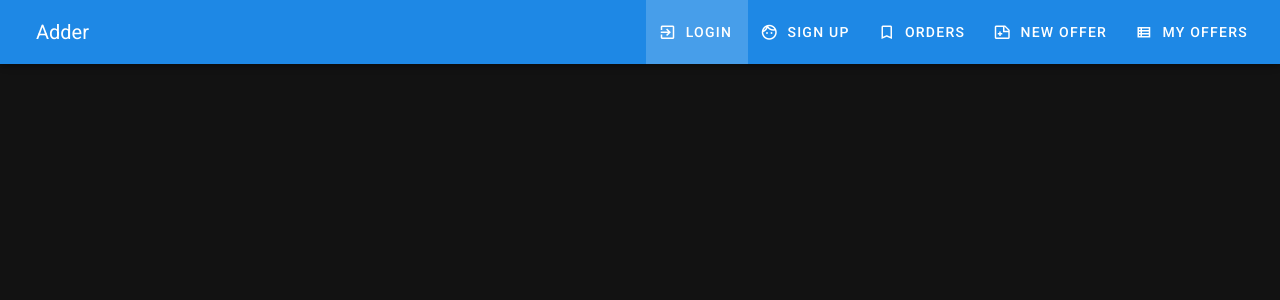
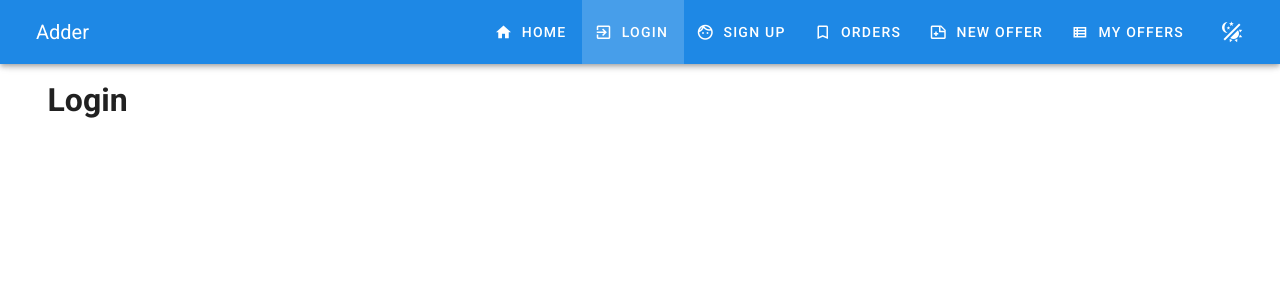
Before and after one commit to Lug-As/adder-spa, a Vue app: page /login in a window 1280 px wide. Shown: the top 300 px of the page. Built offline with nearby package versions, Linux system fonts and the light colour scheme.

Commit message:
Create page components and nav

```diff
--- a/package.json
+++ b/package.json
@@ -11,6 +11,7 @@
     "core-js": "^3.6.5",
     "vue": "^2.6.11",
     "vue-router": "^3.2.0",
+    "vuelidate": "^0.7.6",
     "vuetify": "^2.2.11",
     "vuex": "^3.4.0"
   },
--- a/src/App.vue
+++ b/src/App.vue
@@ -14,6 +14,7 @@
                      v-for="link in links"
                      :to="link.url"
                      :key="link.title"
+                     :exact="link.exact"
         >
           <v-list-item-icon>
             <v-icon>{{ link.icon }}</v-icon>
@@ -26,7 +27,7 @@
       </v-list>
     </v-navigation-drawer>
 
-    <v-app-bar app :color="mainColor">
+    <v-app-bar app :color="mainColor" dark>
       <v-app-bar-nav-icon @click="toggleDrawer" class="hidden-md-and-up"></v-app-bar-nav-icon>
       <v-toolbar-title>Adder</v-toolbar-title>
 
@@ -37,9 +38,15 @@
                v-for="link in links"
                :to="link.url"
                :key="link.title"
+               :exact="link.exact"
         >
           <v-icon left>{{ link.icon }}</v-icon>
           {{ link.title }}
+        </v-btn>
+        <v-btn color="transparent" elevation="0"
+               @click="toggleTheme"
+        >
+          <v-icon>mdi-theme-light-dark</v-icon>
         </v-btn>
       </v-toolbar-items>
     </v-app-bar>
@@ -58,17 +65,66 @@ export default {
   data: () => ({
     drawer: false,
     links: [
-      { title: 'Login', icon: 'mdi-login-variant', url: '/login' },
-      { title: 'Sign Up', icon: 'mdi-face-outline', url: '/signup' },
-      { title: 'Orders', icon: 'mdi-bookmark-outline', url: '/orders' },
-      { title: 'New offer', icon: 'mdi-note-plus-outline', url: '/new' },
-      { title: 'My offers', icon: 'mdi-view-list-outline', url: '/list' }
+      {
+        title: 'Home',
+        icon: 'mdi-home',
+        exact: true,
+        url: {
+          name: 'Home'
+        }
+      },
+      {
+        title: 'Login',
+        icon: 'mdi-login-variant',
+        url: {
+          name: 'Login'
+        }
+      },
+      {
+        title: 'Sign Up',
+        icon: 'mdi-face-outline',
+        url: {
+          name: 'SignUp'
+        }
+      },
+      {
+        title: 'Orders',
+        icon: 'mdi-bookmark-outline',
+        url: {
+          name: 'Orders'
+        }
+      },
+      {
+        title: 'New offer',
+        icon: 'mdi-note-plus-outline',
+        url: {
+          name: 'NewOffer'
+        }
+      },
+      {
+        title: 'My offers',
+        icon: 'mdi-view-list-outline',
+        url: {
+          name: 'OfferList'
+        }
+      }
     ],
     mainColor: 'blue darken-1'
   }),
   methods: {
     toggleDrawer () {
       this.drawer = !this.drawer
+    },
+    toggleTheme () {
+      const newTheme = !this.$vuetify.theme.dark
+      this.$vuetify.theme.dark = newTheme
+      localStorage.setItem('themeDark', newTheme)
+    }
+  },
+  mounted () {
+    const themeDark = localStorage.getItem('themeDark')
+    if (themeDark) {
+      this.$vuetify.theme.dark = themeDark
     }
   }
 }
--- /dev/null
+++ b/src/components/Auth/Login.vue
@@ -0,0 +1,19 @@
+<template>
+  <v-container>
+    <v-layout row>
+      <v-flex xs12>
+        <h1>Login</h1>
+      </v-flex>
+    </v-layout>
+  </v-container>
+</template>
+
+<script>
+export default {
+  data: () => ({})
+}
+</script>
+
+<style scoped>
+
+</style>
--- /dev/null
+++ b/src/components/Auth/SignUp.vue
@@ -0,0 +1,19 @@
+<template>
+  <v-container>
+    <v-layout row>
+      <v-flex xs12>
+        <h1>SignUp</h1>
+      </v-flex>
+    </v-layout>
+  </v-container>
+</template>
+
+<script>
+export default {
+  data: () => ({})
+}
+</script>
+
+<style scoped>
+
+</style>
--- /dev/null
+++ b/src/components/Home.vue
@@ -0,0 +1,21 @@
+<template>
+  <v-container>
+    <v-layout row>
+      <v-flex xs12>
+        <h1>Home</h1>
+      </v-flex>
+    </v-layout>
+  </v-container>
+</template>
+
+<script>
+export default {
+  data: () => ({
+
+  })
+}
+</script>
+
+<style scoped>
+
+</style>
--- /dev/null
+++ b/src/components/Offers/NewOffer.vue
@@ -0,0 +1,19 @@
+<template>
+  <v-container>
+    <v-layout row>
+      <v-flex xs12>
+        <h1>New Offer</h1>
+      </v-flex>
+    </v-layout>
+  </v-container>
+</template>
+
+<script>
+export default {
+  data: () => ({})
+}
+</script>
+
+<style scoped>
+
+</style>
--- /dev/null
+++ b/src/components/Offers/Offer.vue
@@ -0,0 +1,19 @@
+<template>
+  <v-container>
+    <v-layout row>
+      <v-flex xs12>
+        <h1>Offer</h1>
+      </v-flex>
+    </v-layout>
+  </v-container>
+</template>
+
+<script>
+export default {
+  data: () => ({})
+}
+</script>
+
+<style scoped>
+
+</style>
--- /dev/null
+++ b/src/components/Offers/OfferList.vue
@@ -0,0 +1,19 @@
+<template>
+  <v-container>
+    <v-layout row>
+      <v-flex xs12>
+        <h1>Offer List</h1>
+      </v-flex>
+    </v-layout>
+  </v-container>
+</template>
+
+<script>
+export default {
+  data: () => ({})
+}
+</script>
+
+<style scoped>
+
+</style>
--- /dev/null
+++ b/src/components/User/Orders.vue
@@ -0,0 +1,19 @@
+<template>
+  <v-container>
+    <v-layout row>
+      <v-flex xs12>
+        <h1>Orders</h1>
+      </v-flex>
+    </v-layout>
+  </v-container>
+</template>
+
+<script>
+export default {
+  data: () => ({})
+}
+</script>
+
+<style scoped>
+
+</style>
--- a/src/plugins/vuetify.js
+++ b/src/plugins/vuetify.js
@@ -7,6 +7,5 @@ Vue.use(Vuetify)
 export default new Vuetify({
   icons: {
     iconfont: 'mdi'
-  },
-  theme: { dark: true }
+  }
 })
--- a/src/router/index.js
+++ b/src/router/index.js
@@ -1,9 +1,52 @@
 import Vue from 'vue'
 import VueRouter from 'vue-router'
+import Home from '@/components/Home'
+import Login from '@/components/Auth/Login'
+import SignUp from '@/components/Auth/SignUp'
+import NewOffer from '@/components/Offers/NewOffer'
+import Offer from '@/components/Offers/Offer'
+import OfferList from '@/components/Offers/OfferList'
+import Orders from '@/components/User/Orders'
 
 Vue.use(VueRouter)
 
-const routes = []
+const routes = [
+  {
+    path: '/',
+    name: 'Home',
+    component: Home
+  },
+  {
+    path: '/login',
+    name: 'Login',
+    component: Login
+  },
+  {
+    path: '/signup',
+    name: 'SignUp',
+    component: SignUp
+  },
+  {
+    path: '/orders',
+    name: 'Orders',
+    component: Orders
+  },
+  {
+    path: '/new',
+    name: 'NewOffer',
+    component: NewOffer
+  },
+  {
+    path: '/offer/:id',
+    name: 'Offer',
+    component: Offer
+  },
+  {
+    path: '/list',
+    name: 'OfferList',
+    component: OfferList
+  }
+]
 
 const router = new VueRouter({
   mode: 'history',
```
Also changed, not shown: 1 other file (tests, documents, lock files or other folders).
